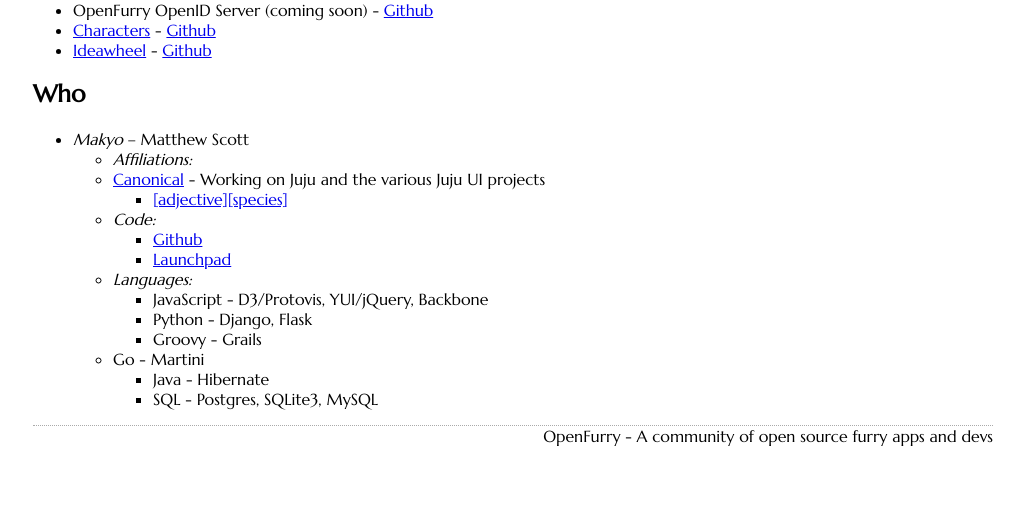
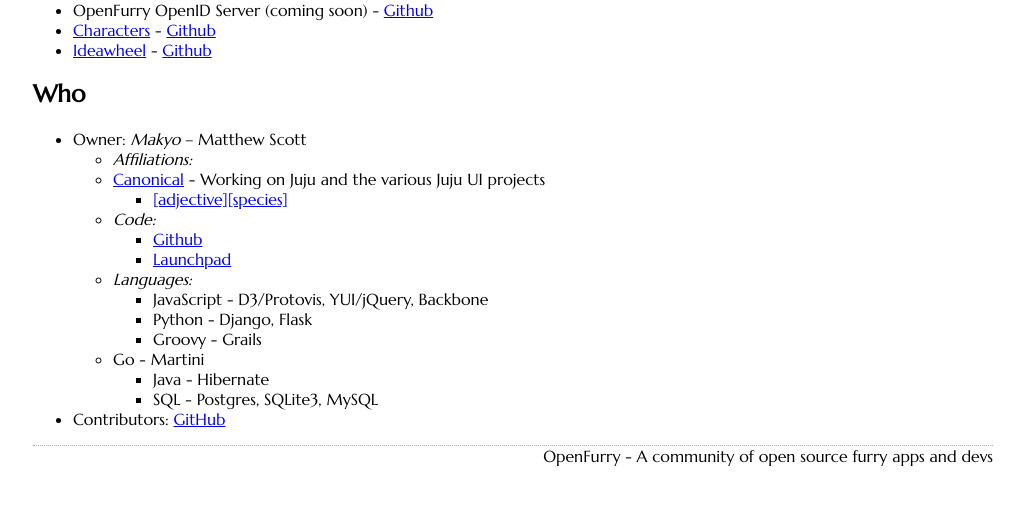
Before and after one commit to OpenFurry/openfurry.org, a Jekyll site: the page built from index.md, in a window 1280 px wide, cut to the strip 324-829 px from the top of the page. Shown: the whole strip, without its empty margins (127-1151 px from the left). Built offline with Jekyll 4.4.1, drawn with Linux system fonts in a browser that asks for light colours; Markdown is read by kramdown in place of the engine named in the settings.

Commit message:
Add contributors link

```diff
--- a/index.md
+++ b/index.md
@@ -24,7 +24,7 @@ on open source software within or for the furry community.
 
 ## Who
 
-* _Makyo_ -- Matthew Scott
+* Owner: _Makyo_ -- Matthew Scott
     * _Affiliations:_
 	* [Canonical](https://launchpad.net/~makyo) - Working on Juju and the
 	  various Juju UI projects
@@ -39,3 +39,4 @@ on open source software within or for the furry community.
 	* Go - Martini
         * Java - Hibernate
         * SQL - Postgres, SQLite3, MySQL
+* Contributors: [GitHub](https://github.com/orgs/OpenFurry/teams/contributors)
```
